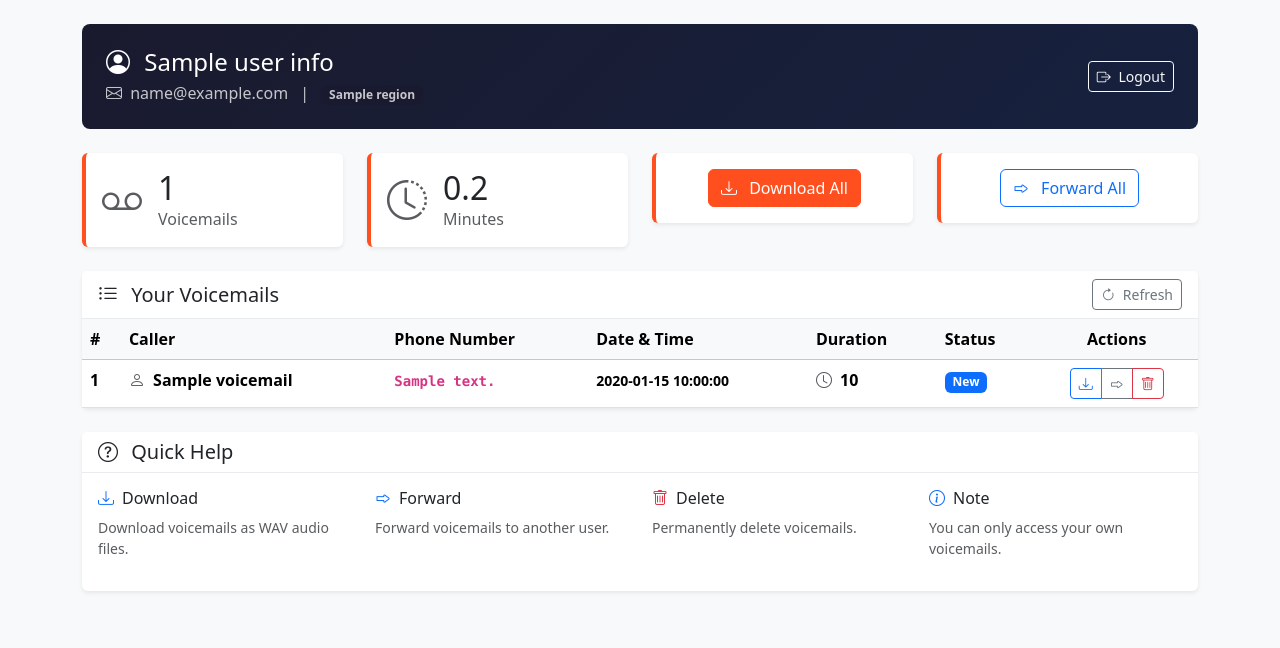
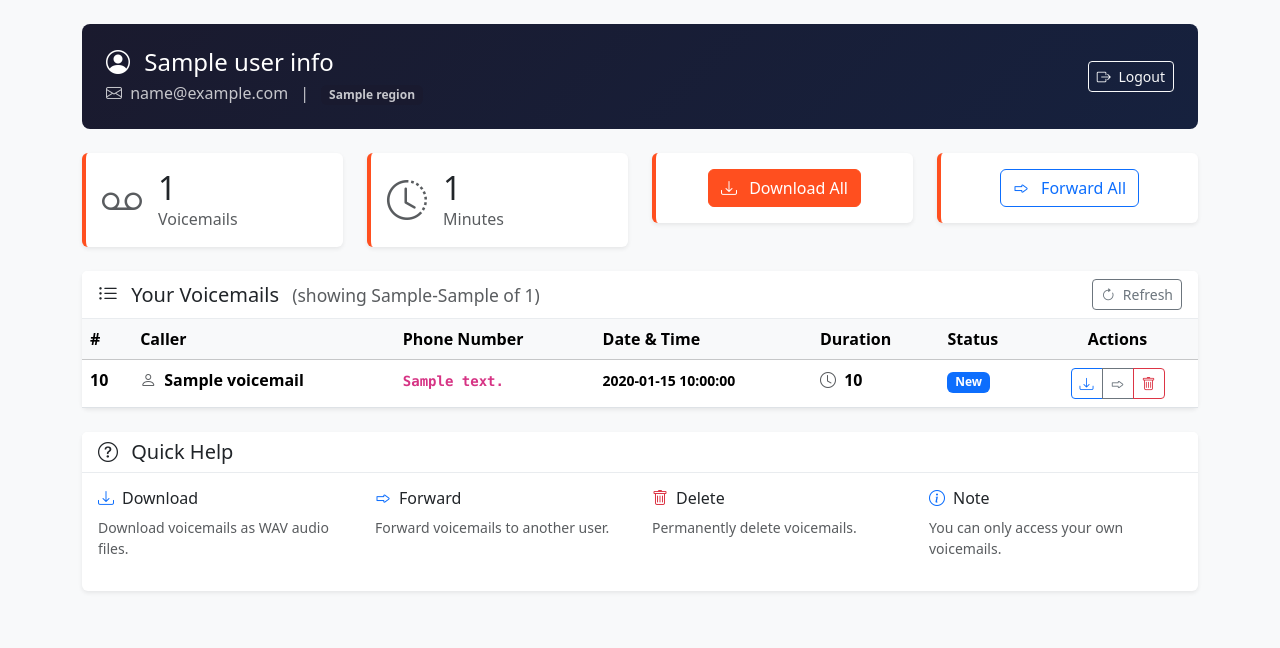
Before and after one commit to filipbal/genesys-voicemail-manager, a Flask app: template templates/dashboard.html in a window 1280 px wide. Shown: the part 56-704 px from the top of the page. Run offline with Flask 3, Linux system fonts and the light colour scheme; the template is opened without the code that fills it: most values are stand-ins (such as "Sample title", 1, 10 or a date in 2020); some libraries are stand-ins or nearby versions.

Commit message:
Fix calculation of messages by adding pagination support

```diff
--- a/app.py
+++ b/app.py
@@ -72,6 +72,10 @@ REGIONS = {
 # Temporary directory for downloads
 TEMP_DIR = os.path.join(tempfile.gettempdir(), 'voicemail_exports')
 os.makedirs(TEMP_DIR, exist_ok=True)
+
+# Pagination settings
+PAGE_SIZE = 100  # Genesys API max is typically 100
+DISPLAY_PAGE_SIZE = 50  # Number of voicemails to display per page in UI
 
 # ============================================================================
 # PKCE HELPER FUNCTIONS
@@ -156,52 +160,154 @@ def get_user_info(access_token, region_host):
         return None
 
 
-def get_voicemails(access_token, region_host):
-    """Get all voicemails for the authenticated user (excluding deleted)"""
+def is_voicemail_deleted(vm):
+    """Check if a voicemail is marked as deleted"""
+    # Check multiple possible indicators that Genesys uses
+    if vm.get('deleted', False):
+        return True
+    if vm.get('state', '').lower() == 'deleted':
+        return True
+    if vm.get('deletedDate') is not None:
+        return True
+    return False
+
+
+def get_voicemail_count(access_token, region_host):
+    """
+    Get total count of non-deleted voicemails.
+    Makes a single request with pageSize=1 to get total from API response,
+    then adjusts for deleted items by scanning all pages.
+    """
+    url = f"https://api.{region_host}/api/v2/voicemail/messages"
+    params = {'pageSize': 1, 'pageNumber': 1}
+    url_with_params = f"{url}?{urllib.parse.urlencode(params)}"
+
+    req = urllib.request.Request(url_with_params)
+    req.add_header('Authorization', f'Bearer {access_token}')
+
+    try:
+        with urllib.request.urlopen(req, timeout=30) as response:
+            data = json.loads(response.read().decode())
+            api_total = data.get('total', 0)
+            page_count = data.get('pageCount', 0)
+
+            # If total is small, we can count accurately by fetching all
+            # For large totals, return API total as approximation
+            # The actual filtering happens when displaying
+            return api_total, page_count
+    except Exception as e:
+        app.logger.error(f"Error getting voicemail count: {e}")
+        return 0, 0
+
+
+def get_voicemails_page(access_token, region_host, page_number=1, page_size=PAGE_SIZE):
+    """
+    Get a single page of voicemails (excluding deleted).
+    Returns: (voicemails_list, total_count, page_count, has_more)
+    """
+    url = f"https://api.{region_host}/api/v2/voicemail/messages"
+    params = {'pageSize': page_size, 'pageNumber': page_number}
+    url_with_params = f"{url}?{urllib.parse.urlencode(params)}"
+
+    req = urllib.request.Request(url_with_params)
+    req.add_header('Authorization', f'Bearer {access_token}')
+
+    try:
+        with urllib.request.urlopen(req, timeout=60) as response:
+            data = json.loads(response.read().decode())
+
+            entities = data.get('entities', [])
+            total = data.get('total', 0)
+            page_count = data.get('pageCount', 1)
+
+            # Filter out deleted voicemails
+            active_voicemails = [vm for vm in entities if not is_voicemail_deleted(vm)]
+
+            has_more = page_number < page_count
+
+            return active_voicemails, total, page_count, has_more
+
+    except urllib.request.HTTPError as e:
+        app.logger.error(f"HTTP Error getting voicemails page {page_number}: {e.code} - {e.reason}")
+        return [], 0, 0, False
+    except Exception as e:
+        app.logger.error(f"Error getting voicemails page {page_number}: {e}")
+        return [], 0, 0, False
+
+
+def get_all_voicemails(access_token, region_host, max_pages=None):
+    """
+    Get ALL voicemails across all pages (excluding deleted).
+    Use with caution for large mailboxes - consider using get_voicemails_page for UI.
+
+    Args:
+        max_pages: Optional limit on number of pages to fetch (None = all pages)
+
+    Returns: list of all voicemails
+    """
     all_messages = []
     page_number = 1
-    page_size = 100
 
     while True:
-        url = f"https://api.{region_host}/api/v2/voicemail/messages"
-        params = {'pageSize': page_size, 'pageNumber': page_number}
-        url_with_params = f"{url}?{urllib.parse.urlencode(params)}"
+        voicemails, total, page_count, has_more = get_voicemails_page(
+            access_token, region_host, page_number, PAGE_SIZE
+        )
 
-        req = urllib.request.Request(url_with_params)
-        req.add_header('Authorization', f'Bearer {access_token}')
+        all_messages.extend(voicemails)
 
-        try:
-            with urllib.request.urlopen(req, timeout=60) as response:
-                data = json.loads(response.read().decode())
-
-                if 'entities' not in data or not data['entities']:
-                    break
-
-                # FIX: Filter out deleted voicemails
-                # Genesys API may return voicemails with deleted=True or state='deleted'
-                for vm in data['entities']:
-                    # Skip deleted voicemails - check multiple possible indicators
-                    if vm.get('deleted', False):
-                        continue
-                    if vm.get('state', '').lower() == 'deleted':
-                        continue
-                    if vm.get('deletedDate') is not None:
-                        continue
-                    all_messages.append(vm)
-
-                if page_number >= data.get('pageCount', 1):
-                    break
-
-                page_number += 1
-
-        except urllib.request.HTTPError as e:
-            app.logger.error(f"HTTP Error getting voicemails: {e.code} - {e.reason}")
-            break
-        except Exception as e:
-            app.logger.error(f"Error getting voicemails: {e}")
+        if not has_more:
             break
 
+        if max_pages and page_number >= max_pages:
+            break
+
+        page_number += 1
+
+        # Small delay to avoid rate limiting
+        time.sleep(0.1)
+
     return all_messages
+
+
+def get_voicemails(access_token, region_host):
+    """
+    Legacy function - Get all voicemails for the authenticated user (excluding deleted).
+    Wrapper around get_all_voicemails for backward compatibility.
+    """
+    return get_all_voicemails(access_token, region_host)
+
+
+def get_voicemail_stats(access_token, region_host):
+    """
+    Get voicemail statistics by scanning all pages.
+    Returns dict with total_count, total_duration, unread_count
+    """
+    stats = {
+        'total_count': 0,
+        'total_duration': 0,
+        'unread_count': 0
+    }
+
+    page_number = 1
+
+    while True:
+        voicemails, api_total, page_count, has_more = get_voicemails_page(
+            access_token, region_host, page_number, PAGE_SIZE
+        )
+
+        for vm in voicemails:
+            stats['total_count'] += 1
+            stats['total_duration'] += vm.get('audioRecordingDurationSeconds', 0) or 0
+            if not vm.get('read', True):
+                stats['unread_count'] += 1
+
+        if not has_more:
+            break
+
+        page_number += 1
+        time.sleep(0.1)
+
+    return stats
 
 
 def download_voicemail_media(access_token, region_host, message_id):
@@ -423,6 +529,21 @@ def delete_all_voicemails(access_token, region_host, voicemail_ids):
 # HELPER FUNCTIONS
 # ============================================================================
 
+def format_voicemail(vm):
+    """Format a voicemail object for display"""
+    return {
+        'id': vm.get('id'),
+        'caller_name': vm.get('callerName', 'Unknown'),
+        'caller_address': vm.get('callerAddress', ''),
+        'created_date': format_datetime(vm.get('createdDate')),
+        'created_date_raw': vm.get('createdDate', ''),
+        'duration': format_duration(vm.get('audioRecordingDurationSeconds')),
+        'duration_seconds': vm.get('audioRecordingDurationSeconds', 0) or 0,
+        'read': vm.get('read', False),
+        'filename': format_filename(vm),
+    }
+
+
 def format_filename(voicemail):
     """Generate a safe filename for a voicemail"""
     msg_id = voicemail.get('id', 'unknown')
@@ -591,33 +712,57 @@ def callback():
 @app.route('/dashboard')
 @login_required
 def dashboard():
-    """Main dashboard showing voicemails"""
+    """Main dashboard showing voicemails with pagination"""
     access_token = session.get('access_token')
     region_host = session.get('region_host')
     region_key = session.get('region_key')
     user_info = session.get('user_info', {})
 
-    voicemails = get_voicemails(access_token, region_host)
+    # Get page number from query string (default to 1)
+    page = request.args.get('page', 1, type=int)
+    if page < 1:
+        page = 1
 
-    processed_voicemails = []
-    for vm in voicemails:
-        processed_voicemails.append({
-            'id': vm.get('id'),
-            'caller_name': vm.get('callerName', 'Unknown'),
-            'caller_address': vm.get('callerAddress', ''),
-            'created_date': format_datetime(vm.get('createdDate')),
-            'created_date_raw': vm.get('createdDate', ''),
-            'duration': format_duration(vm.get('audioRecordingDurationSeconds')),
-            'duration_seconds': vm.get('audioRecordingDurationSeconds', 0),
-            'read': vm.get('read', False),
-            'filename': format_filename(vm),
-        })
+    # Get voicemail stats (scans all pages to get accurate count)
+    stats = get_voicemail_stats(access_token, region_host)
+
+    # Get paginated voicemails for display
+    # We need to handle our own pagination since we filter deleted items
+    all_voicemails = get_all_voicemails(access_token, region_host)
+
+    # Calculate pagination
+    total_count = len(all_voicemails)
+    total_pages = (total_count + DISPLAY_PAGE_SIZE - 1) // DISPLAY_PAGE_SIZE if total_count > 0 else 1
+
+    if page > total_pages:
+        page = total_pages
+
+    # Get slice for current page
+    start_idx = (page - 1) * DISPLAY_PAGE_SIZE
+    end_idx = start_idx + DISPLAY_PAGE_SIZE
+    page_voicemails = all_voicemails[start_idx:end_idx]
+
+    # Format voicemails for display
+    processed_voicemails = [format_voicemail(vm) for vm in page_voicemails]
+
+    # Calculate total duration from stats
+    total_duration_minutes = round(stats['total_duration'] / 60, 1) if stats['total_duration'] else 0
 
     return render_template('dashboard.html',
                          user_info=user_info,
                          region=REGIONS.get(region_key, {}),
                          voicemails=processed_voicemails,
-                         voicemail_count=len(processed_voicemails))
+                         voicemail_count=total_count,
+                         total_duration_minutes=total_duration_minutes,
+                         unread_count=stats['unread_count'],
+                         # Pagination info
+                         current_page=page,
+                         total_pages=total_pages,
+                         has_prev=page > 1,
+                         has_next=page < total_pages,
+                         page_size=DISPLAY_PAGE_SIZE,
+                         start_idx=start_idx + 1,
+                         end_idx=min(end_idx, total_count))
 
 
 @app.route('/download/<message_id>')
@@ -948,14 +1093,30 @@ def delete_page():
 @app.route('/api/voicemails')
 @login_required
 def api_voicemails():
-    """API endpoint to get voicemails as JSON"""
+    """API endpoint to get voicemails as JSON with pagination"""
     access_token = session.get('access_token')
     region_host = session.get('region_host')
 
-    voicemails = get_voicemails(access_token, region_host)
+    # Get pagination parameters
+    page = request.args.get('page', 1, type=int)
+    page_size = request.args.get('page_size', DISPLAY_PAGE_SIZE, type=int)
+
+    # Limit page_size to reasonable values
+    page_size = min(max(page_size, 10), 100)
+
+    # Get all voicemails (with deleted filtered out)
+    all_voicemails = get_all_voicemails(access_token, region_host)
+
+    total_count = len(all_voicemails)
+    total_pages = (total_count + page_size - 1) // page_size if total_count > 0 else 1
+
+    # Get slice for requested page
+    start_idx = (page - 1) * page_size
+    end_idx = start_idx + page_size
+    page_voicemails = all_voicemails[start_idx:end_idx]
 
     processed = []
-    for vm in voicemails:
+    for vm in page_voicemails:
         processed.append({
             'id': vm.get('id'),
             'caller_name': vm.get('callerName', 'Unknown'),
@@ -965,7 +1126,33 @@ def api_voicemails():
             'read': vm.get('read', False),
         })
 
-    return jsonify({'voicemails': processed, 'count': len(processed)})
+    return jsonify({
+        'voicemails': processed,
+        'count': len(processed),
+        'total_count': total_count,
+        'page': page,
+        'page_size': page_size,
+        'total_pages': total_pages,
+        'has_next': page < total_pages,
+        'has_prev': page > 1
+    })
+
+
+@app.route('/api/voicemails/stats')
+@login_required
+def api_voicemail_stats():
+    """API endpoint to get voicemail statistics"""
+    access_token = session.get('access_token')
+    region_host = session.get('region_host')
+
+    stats = get_voicemail_stats(access_token, region_host)
+
+    return jsonify({
+        'total_count': stats['total_count'],
+        'total_duration_seconds': stats['total_duration'],
+        'total_duration_minutes': round(stats['total_duration'] / 60, 1) if stats['total_duration'] else 0,
+        'unread_count': stats['unread_count']
+    })
 
 
 @app.route('/logout')
--- a/templates/dashboard.html
+++ b/templates/dashboard.html
@@ -50,8 +50,7 @@
                         <i class="bi bi-clock-history fs-1 text-muted"></i>
                     </div>
                     <div class="flex-grow-1 ms-3">
-                        {% set total_duration = voicemails|sum(attribute='duration_seconds') %}
-                        <h2 class="mb-0">{{ (total_duration / 60)|round(1) }}</h2>
+                        <h2 class="mb-0">{{ total_duration_minutes }}</h2>
                         <p class="text-muted mb-0">Minutes</p>
                     </div>
                 </div>
@@ -100,6 +99,9 @@
         <h5 class="mb-0">
             <i class="bi bi-list-ul me-2"></i>
             Your Voicemails
+            {% if voicemail_count > 0 %}
+            <small class="text-muted ms-2">(showing {{ start_idx }}-{{ end_idx }} of {{ voicemail_count }})</small>
+            {% endif %}
         </h5>
         <button class="btn btn-outline-secondary btn-sm" onclick="location.reload()">
             <i class="bi bi-arrow-clockwise me-1"></i> Refresh
@@ -123,7 +125,7 @@
                 <tbody>
                     {% for vm in voicemails %}
                     <tr class="voicemail-row {% if not vm.read %}voicemail-unread{% endif %}">
-                        <td>{{ loop.index }}</td>
+                        <td>{{ start_idx + loop.index0 }}</td>
                         <td>
                             <i class="bi bi-person me-1 text-muted"></i>
                             {{ vm.caller_name }}
@@ -175,6 +177,67 @@
                 </tbody>
             </table>
         </div>
+
+        <!-- Pagination -->
+        {% if total_pages > 1 %}
+        <div class="card-footer">
+            <nav aria-label="Voicemail pagination">
+                <ul class="pagination justify-content-center mb-0">
+                    <!-- Previous button -->
+                    <li class="page-item {% if not has_prev %}disabled{% endif %}">
+                        <a class="page-link" href="{{ url_for('dashboard', page=current_page-1) }}"
+                           {% if not has_prev %}tabindex="-1" aria-disabled="true"{% endif %}>
+                            <i class="bi bi-chevron-left"></i> Previous
+                        </a>
+                    </li>
+
+                    <!-- Page numbers -->
+                    {% set start_page = [1, current_page - 2]|max %}
+                    {% set end_page = [total_pages, current_page + 2]|min %}
+
+                    {% if start_page > 1 %}
+                    <li class="page-item">
+                        <a class="page-link" href="{{ url_for('dashboard', page=1) }}">1</a>
+                    </li>
+                    {% if start_page > 2 %}
+                    <li class="page-item disabled">
+                        <span class="page-link">...</span>
+                    </li>
+                    {% endif %}
+                    {% endif %}
+
+                    {% for page_num in range(start_page, end_page + 1) %}
+                    <li class="page-item {% if page_num == current_page %}active{% endif %}">
+                        <a class="page-link" href="{{ url_for('dashboard', page=page_num) }}">{{ page_num }}</a>
+                    </li>
+                    {% endfor %}
+
+                    {% if end_page < total_pages %}
+                    {% if end_page < total_pages - 1 %}
+                    <li class="page-item disabled">
+                        <span class="page-link">...</span>
+                    </li>
+                    {% endif %}
+                    <li class="page-item">
+                        <a class="page-link" href="{{ url_for('dashboard', page=total_pages) }}">{{ total_pages }}</a>
+                    </li>
+                    {% endif %}
+
+                    <!-- Next button -->
+                    <li class="page-item {% if not has_next %}disabled{% endif %}">
+                        <a class="page-link" href="{{ url_for('dashboard', page=current_page+1) }}"
+                           {% if not has_next %}tabindex="-1" aria-disabled="true"{% endif %}>
+                            Next <i class="bi bi-chevron-right"></i>
+                        </a>
+                    </li>
+                </ul>
+            </nav>
+            <p class="text-center text-muted small mt-2 mb-0">
+                Page {{ current_page }} of {{ total_pages }} ({{ voicemail_count }} total voicemails)
+            </p>
+        </div>
+        {% endif %}
+
         {% else %}
         <div class="text-center py-5">
             <i class="bi bi-inbox fs-1 text-muted"></i>
```
